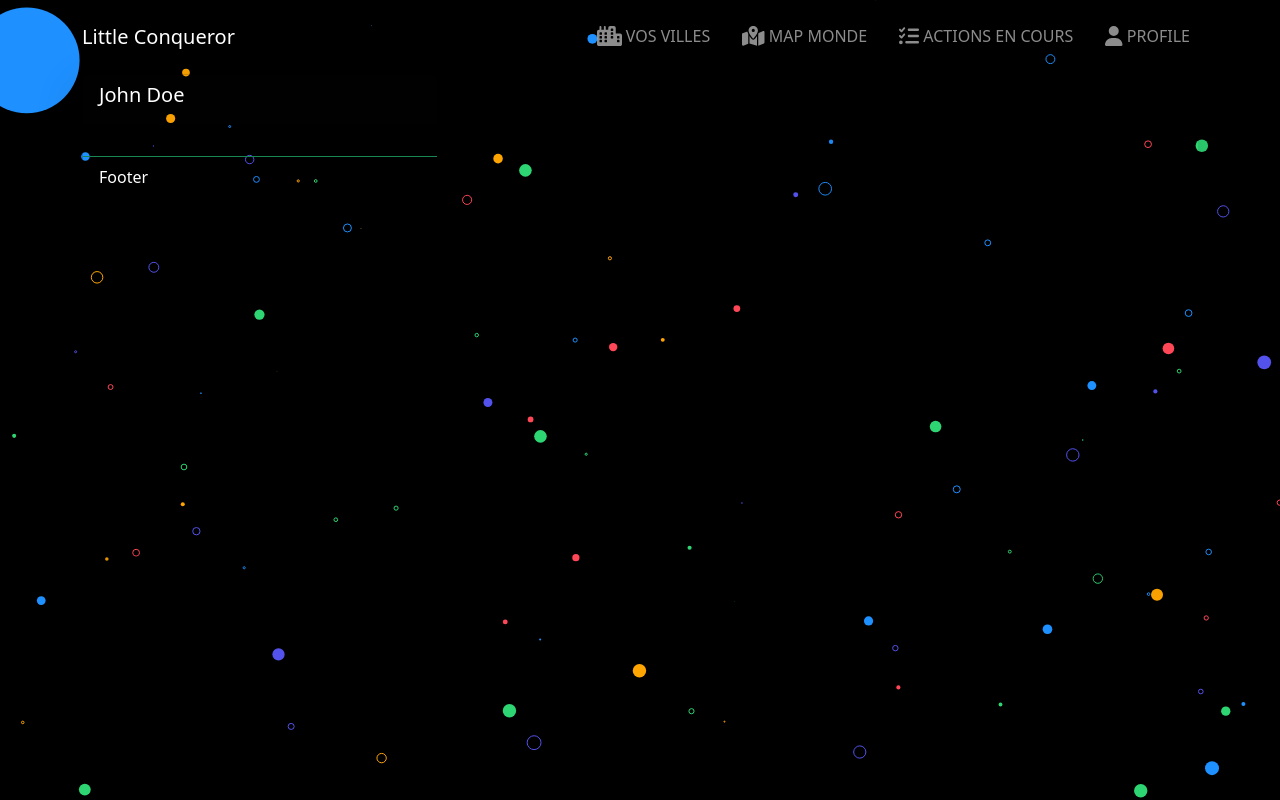
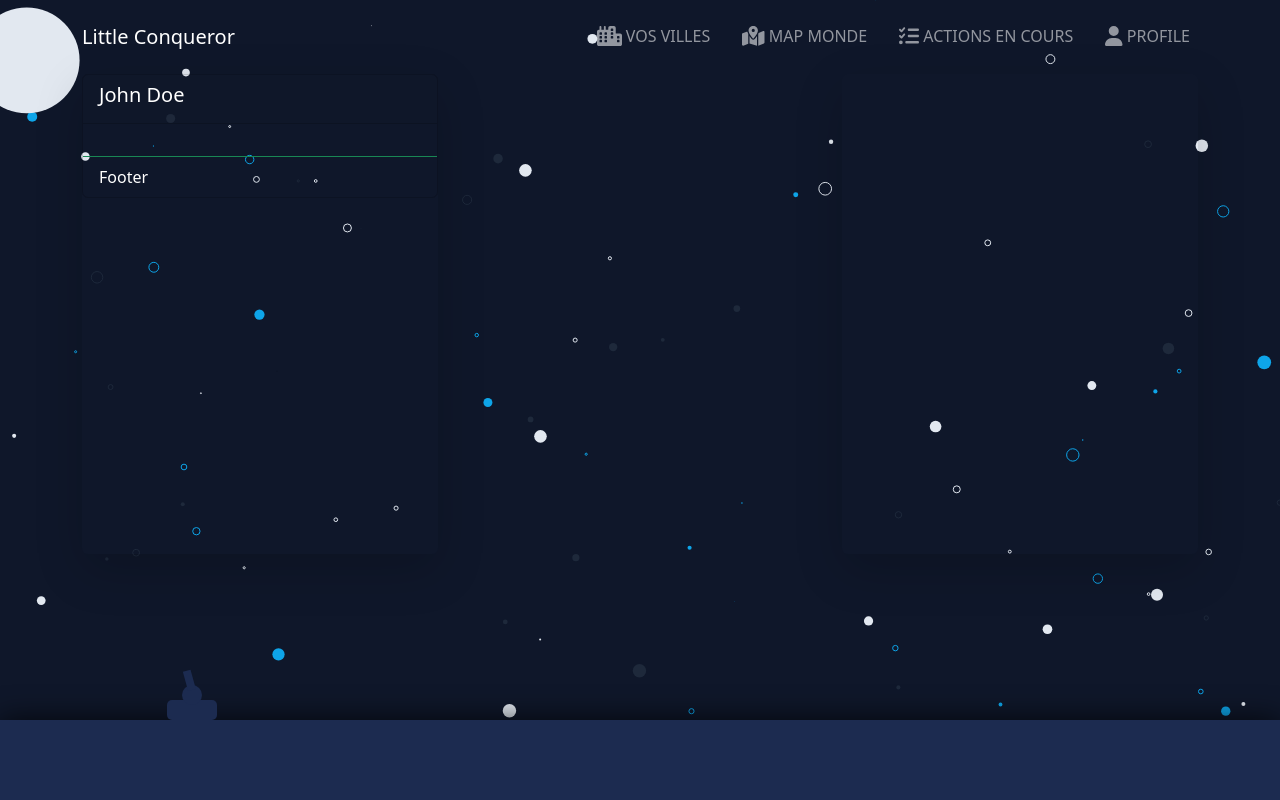
Before and after one commit to Delsus78/LittleConqueror_WEB, a Vue app: page / in a window 1280 px wide. Built offline with nearby package versions, Linux system fonts and the light colour scheme; what @tanstack/vue-query would draw is missing.

Commit message:
BACKGROUND

```diff
--- a/src/assets/main.css
+++ b/src/assets/main.css
@@ -1,3 +1,7 @@
+body {
+    background-color: #0f172a;
+}
+
 /* width */
 ::-webkit-scrollbar {
     width: 10px;
@@ -19,3 +23,7 @@
     background: rgba(124, 124, 124, 0.68);
     border-radius: 10px;
 }
+
+.shadow-top {
+    box-shadow: 0 0 30px 0 rgba(0, 0, 0, 0.75);
+}
--- a/src/components/Background.vue
+++ /dev/null
@@ -1,107 +0,0 @@
-<template>
-  <canvas id="backgroundCanvas"></canvas>
-</template>
-
-<script setup>
-import { onMounted, onBeforeUnmount } from 'vue';
-
-onMounted(() => {
-  const w = window.innerWidth;
-  const h = window.innerHeight;
-  const canvas = document.getElementById('backgroundCanvas');
-  const ctx = canvas.getContext('2d');
-  const rate = 60;
-  const arc = 100;
-  const size = 7;
-  const speed = 2;
-  const parts = new Array();
-  const colors = ['#ff4757', '#ffa502', '#1e90ff', '#2ed573', '#5352ed'];
-  const mouse = { x: 0, y: 0 };
-  let time = 0;
-  let count = 0;
-
-  canvas.setAttribute('width', w);
-  canvas.setAttribute('height', h);
-
-  function create() {
-    for (let i = 0; i < arc; i++) {
-      parts[i] = {
-        x: Math.ceil(Math.random() * w),
-        y: Math.ceil(Math.random() * h),
-        toX: Math.random() * 5 - 1,
-        toY: Math.random() * 2 - 1,
-        c: colors[Math.floor(Math.random() * colors.length)],
-        size: Math.random() * size
-      };
-    }
-  }
-
-  function particles() {
-    ctx.clearRect(0, 0, w, h);
-    document.addEventListener('mousemove', MouseMove, false);
-
-    for (let i = 0; i < arc; i++) {
-      const li = parts[i];
-      let distanceFactor = DistanceBetween(mouse, parts[i]);
-      distanceFactor = Math.max(Math.min(15 - distanceFactor / 10, 10), 1);
-      ctx.beginPath();
-      ctx.arc(li.x, li.y, li.size * distanceFactor, 0, Math.PI * 2, false);
-      ctx.fillStyle = li.c;
-      ctx.strokeStyle = li.c;
-
-      if (i % 2 === 0) ctx.stroke();
-      else ctx.fill();
-
-      li.x += li.toX * (time * 0.05);
-      li.y += li.toY * (time * 0.05);
-
-      if (li.x > w) li.x = 0;
-      if (li.y > h) li.y = 0;
-      if (li.x < 0) li.x = w;
-      if (li.y < 0) li.y = h;
-    }
-
-    if (time < speed) time++;
-
-    requestAnimationFrame(particles);
-  }
-
-  function MouseMove(e) {
-    mouse.x = e.layerX;
-    mouse.y = e.layerY;
-  }
-
-  function DistanceBetween(p1, p2) {
-    const dx = p2.x - p1.x;
-    const dy = p2.y - p1.y;
-    return Math.sqrt(dx * dx + dy * dy);
-  }
-
-  create();
-  particles();
-});
-
-onBeforeUnmount(() => {
-  const canvas = document.getElementById('backgroundCanvas');
-  document.removeEventListener('mousemove', MouseMove);
-});
-</script>
-
-<style scoped>
-* {
-  margin: 0;
-  padding: 0;
-}
-
-html, body {
-  width: 100vw;
-  height: 100vh;
-}
-
-canvas {
-  overflow: hidden;
-  width: 100vw;
-  height: 100vh;
-  background-color: black;
-}
-</style>
--- /dev/null
+++ b/src/components/TanksBackGround.vue
@@ -0,0 +1,247 @@
+<template>
+  <canvas id="backgroundCanvas"></canvas>
+  <div class="fixed-bottom ground-container">
+    <div id="baseTank">
+      <div id="tankBall"/>
+      <div id="canonTank"/>
+    </div>
+    <div class="ground shadow-top"></div>
+  </div>
+</template>
+<script setup>
+import {onBeforeUnmount, onMounted, ref} from "vue";
+
+// TANK BACKGROUND
+let canvas = null;
+let ctx = null;
+const cursor = ref({ x: 0, y: 0 });
+const missiles = ref([]);
+const lastRadRotationOfTheCanon = ref(0);
+
+let tankBallCenterX;
+let tankBallCenterY;
+
+function updateCursorPosition(event) {
+  cursor.value.x = event.clientX;
+  cursor.value.y = event.clientY;
+}
+
+function resizeCanvas() {
+  canvas.width = window.innerWidth;
+  canvas.height = window.innerHeight;
+
+  initTank();
+}
+
+// Initialiser les positions du tank et du canon
+function initTank() {
+  const tankBall = document.getElementById('tankBall');
+  const tankBallRect = tankBall.getBoundingClientRect();
+  tankBallCenterX = tankBallRect.left + tankBallRect.width / 2;
+  tankBallCenterY = tankBallRect.top + tankBallRect.height / 2;
+}
+
+// END TANK BACKGROUND
+
+// BUBBLE BACKGROUND
+const arc = 100;
+const size = 7;
+const speed = 2;
+const parts = [];
+const colors = ['rgb(30, 41, 59)', 'rgb(226, 232, 240)', 'rgb(14, 165, 233)'];
+let time = 0;
+
+function create() {
+  for (let i = 0; i < arc; i++) {
+    parts[i] = {
+      x: Math.ceil(Math.random() * window.innerWidth),
+      y: Math.ceil(Math.random() * window.innerHeight),
+      toX: Math.random() * 5 - 1,
+      toY: Math.random() * 2 - 1,
+      c: colors[Math.floor(Math.random() * colors.length)],
+      size: Math.random() * size
+    };
+  }
+}
+
+function particles() {
+  function DistanceBetween(p1, p2) {
+    const dx = p2.x - p1.x;
+    const dy = p2.y - p1.y;
+    return Math.sqrt(dx * dx + dy * dy);
+  }
+
+  for (let i = 0; i < arc; i++) {
+    const li = parts[i];
+    let distanceFactor = DistanceBetween(cursor.value, parts[i]);
+    distanceFactor = Math.max(Math.min(15 - distanceFactor / 10, 10), 1);
+    ctx.beginPath();
+    ctx.arc(li.x, li.y, li.size * distanceFactor, 0, Math.PI * 2, false);
+    ctx.fillStyle = li.c;
+    ctx.strokeStyle = li.c;
+
+    if (i % 2 === 0) ctx.stroke();
+    else ctx.fill();
+
+    li.x += li.toX * (time * 0.05);
+    li.y += li.toY * (time * 0.05);
+
+    if (li.x > window.innerWidth) li.x = 0;
+    if (li.y > window.innerHeight) li.y = 0;
+    if (li.x < 0) li.x = window.innerWidth;
+    if (li.y < 0) li.y = window.innerHeight;
+  }
+
+  if (time < speed) time++;
+
+}
+
+onMounted(() => {
+  canvas = document.getElementById('backgroundCanvas');
+  ctx = canvas.getContext('2d');
+
+  function tankCanonRotationOnCursor() {
+    const deltaX = cursor.value.x - tankBallCenterX;
+    const deltaY = cursor.value.y - tankBallCenterY;
+    const angleInRadians = Math.atan2(deltaY, deltaX);
+
+    const angleInDegrees = angleInRadians * (180 / Math.PI) + 90;
+
+    // Appliquer la rotation à canonTank
+    const tankCanon = document.getElementById('canonTank');
+    tankCanon.style.transform = `translateX(-50%) rotate(${angleInDegrees}deg)`;
+
+    return angleInRadians;
+  }
+
+  function shootMissile() {
+    const speed = 5;
+    const vx = Math.cos(lastRadRotationOfTheCanon.value) * speed;
+    const vy = Math.sin(lastRadRotationOfTheCanon.value) * speed;
+
+    // Créer un nouveau missile
+    missiles.value.push({
+      x: tankBallCenterX,
+      y: tankBallCenterY,
+      vx,
+      vy
+    });
+  }
+
+  function updateMissiles() {
+    const width = window.innerWidth;
+    const height = window.innerHeight;
+
+    missiles.value = missiles.value.filter(missile => {
+      missile.x += missile.vx;
+      missile.y += missile.vy;
+
+      // Supprimer le missile s'il est hors de l'écran
+      return missile.x > 0 && missile.x < width && missile.y > 0 && missile.y < height;
+    });
+  }
+
+  function drawMissiles() {
+    ctx.fillStyle = colors[Math.floor(Math.random() * colors.length)];
+    missiles.value.forEach(missile => {
+      ctx.beginPath();
+      ctx.arc(missile.x, missile.y, 5, 0, 2 * Math.PI);
+      ctx.fill();
+    });
+  }
+
+  function draw() {
+    ctx.clearRect(0, 0, canvas.width, canvas.height); // Effacer l'ancien dessin
+
+    lastRadRotationOfTheCanon.value = tankCanonRotationOnCursor();
+    updateMissiles();
+    drawMissiles();
+  }
+
+  window.addEventListener('resize', resizeCanvas);
+  resizeCanvas();
+
+  initTank();
+
+  setInterval(shootMissile, 3000);
+
+  // Suivre le mouvement du curseur
+  document.addEventListener('mousemove', updateCursorPosition);
+
+  function bgLoop() {
+    requestAnimationFrame(bgLoop);
+    draw();
+    particles();
+  }
+
+  create();
+  bgLoop();
+});
+
+onBeforeUnmount(() => {
+  window.removeEventListener('resize', resizeCanvas);
+  document.removeEventListener('mousemove', updateCursorPosition);
+});
+</script>
+<style scoped>
+canvas {
+  position: absolute;
+  top: 0;
+  left: 0;
+  width: 100%;
+  height: 100%;
+  pointer-events: none;
+  z-index: -1000;
+  background-color: #0f172a;
+}
+
+#baseTank {
+  width: 50px;
+  height: 20px;
+  background-color: #1c2b50;
+  position: absolute;
+  left: 15%;
+  bottom: 10vh;
+  transform-origin: center bottom;
+  transform: translateX(-50%);
+  border-radius: 5px;
+  z-index: 1;
+}
+
+#canonTank {
+  width: 8px;
+  height: 20px;
+  background-color: #1c2b50;
+  position: absolute;
+  left: 50%;
+  bottom: 30px;
+  transform-origin: center bottom;
+  transform: translateX(-50%);
+}
+
+#tankBall {
+  width: 20px;
+  height: 20px;
+  background-color: #1c2b50;
+  border-radius: 50%;
+  position: absolute;
+  left: 50%;
+  bottom: 15px;
+  transform-origin: center bottom;
+  transform: translateX(-50%);
+
+}
+
+.ground {
+  position: absolute;
+  bottom: 0;
+  left: 0;
+  width: 100%;
+  height: 10vh;
+  background-color:  #1c2b50;
+}
+
+.ground-container {
+  z-index: -1;
+}
+</style>
--- a/src/views/MainView.vue
+++ b/src/views/MainView.vue
@@ -1,12 +1,12 @@
 <template>
   <NavBar/>
   <RouterView />
-  <Background class="background"/>
+  <tanks-back-ground class="background"/>
 </template>
 <script setup>
 import { RouterView } from 'vue-router'
 import NavBar from "@/components/NavBar.vue";
-import Background from "@/components/Background.vue";
+import TanksBackGround from "@/components/TanksBackGround.vue";
 </script>
 <style scoped>
 .background {
@@ -16,7 +16,6 @@ import Background from "@/components/Background.vue";
   overflow: hidden;
   width: 100vw;
   height: 100vh;
-  background-color: black;
   z-index: -1000;
 }
 </style>
```
